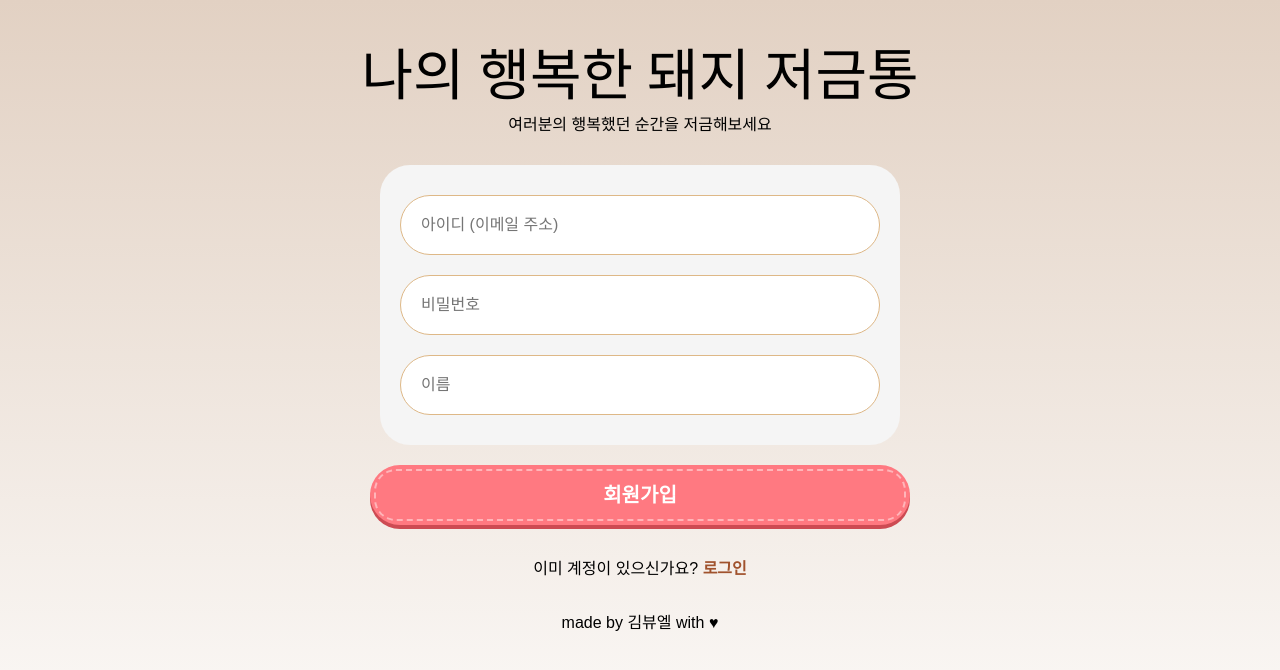
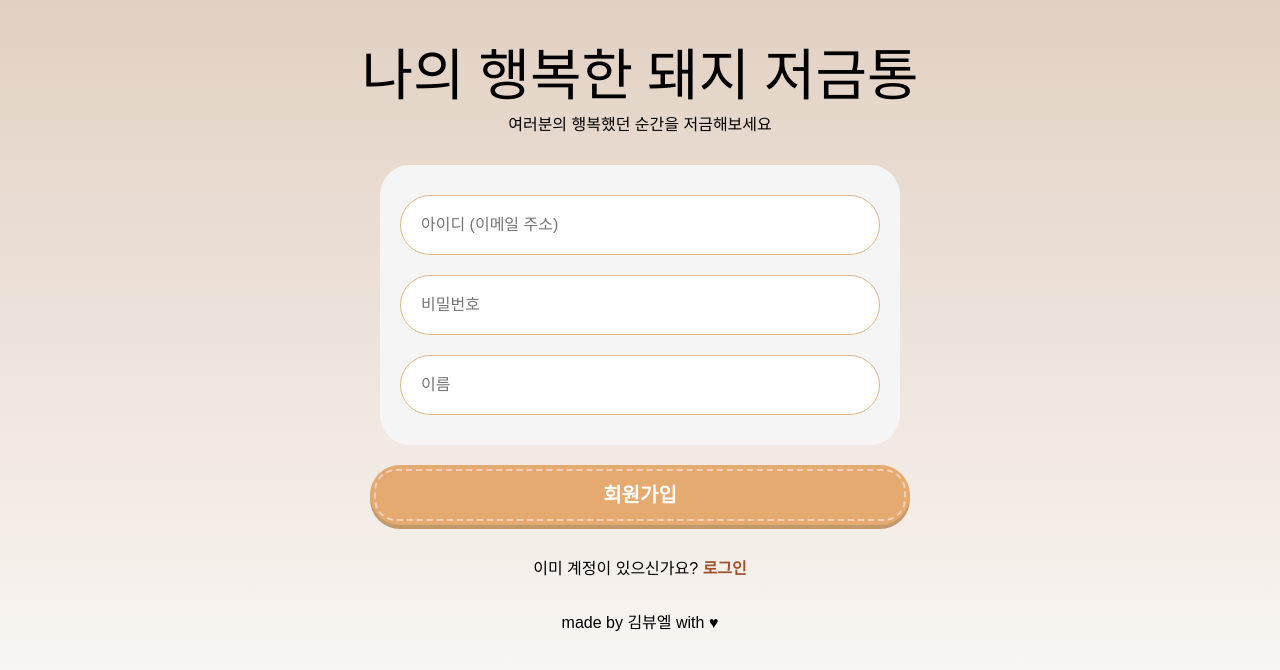
Before and after one commit to happy-piggy-bank/happy-piggy-bank-web-old, a React (Create React App) app: page /join in a window 1280 px wide. Shown: the top 670 px of the page. Built offline with nearby package versions, Linux system fonts and the light colour scheme; a web font is replaced by a local one.

Commit message:
공용 버튼 색상 변경

```diff
--- a/src/css/common/primaryButton.css
+++ b/src/css/common/primaryButton.css
@@ -10,11 +10,11 @@
     font-family: NanumBarunpen;
     font-size: 2.5vh;
     font-weight: 900;
-    background: #ff7981;
+    background: #E5AA70;
     color: #fff;
     border-radius: 30px;
     border-width: 0;
-    box-shadow: 0 4px 0 #cd4b53;
+    box-shadow: 0 4px 0 #C19A6B;
     line-height: 20px;
 }
 
@@ -28,9 +28,9 @@
     position: absolute;
     margin: auto;
     border-radius: 22px;
-    border: 2px dashed #ffb5b9;
+    border: 2px dashed #F2D2BD;
 }
 
 .primaryButton:hover {
-    background: #ed6f78;
+    background: #DAA06D;
 }
```
